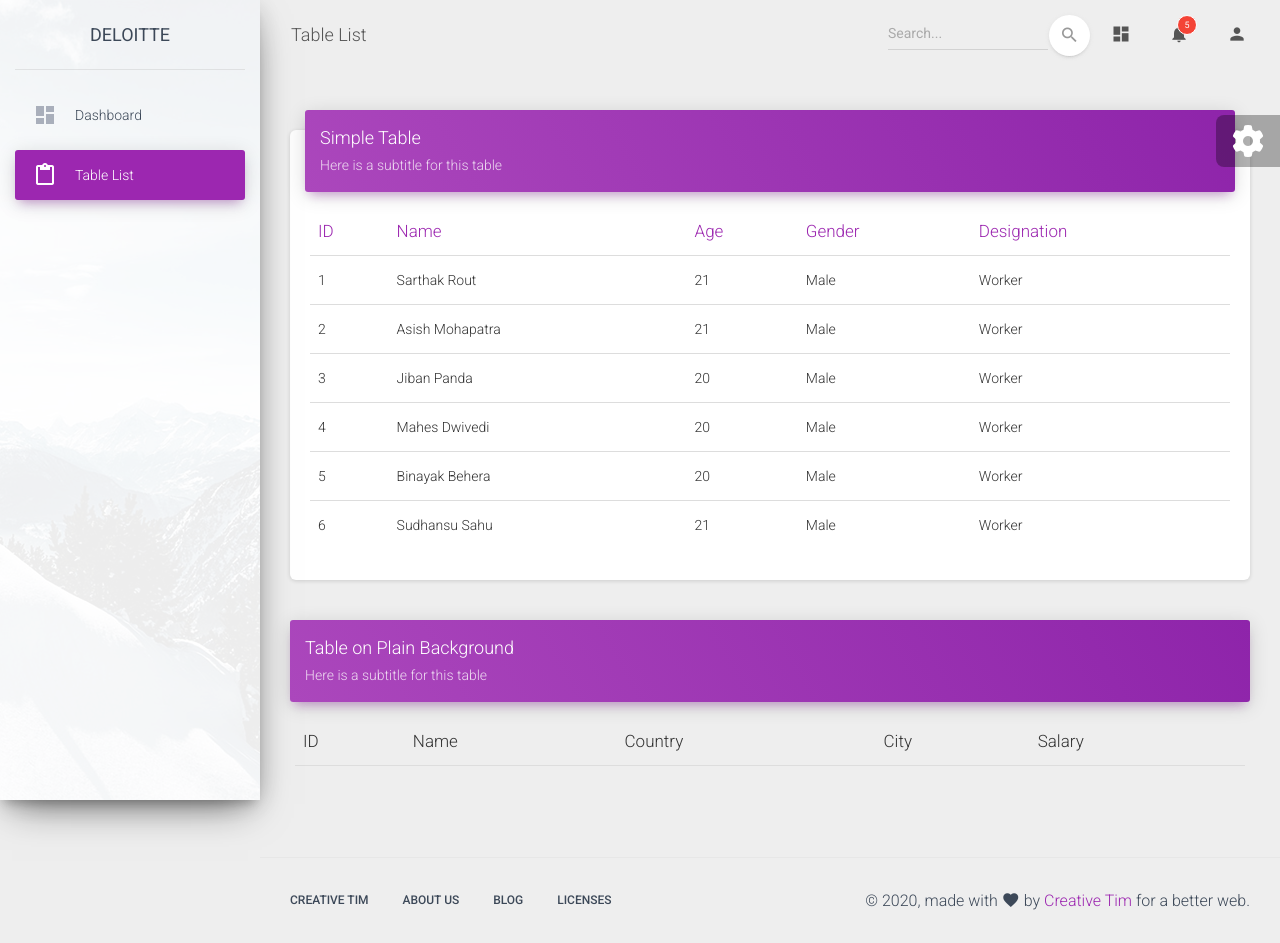
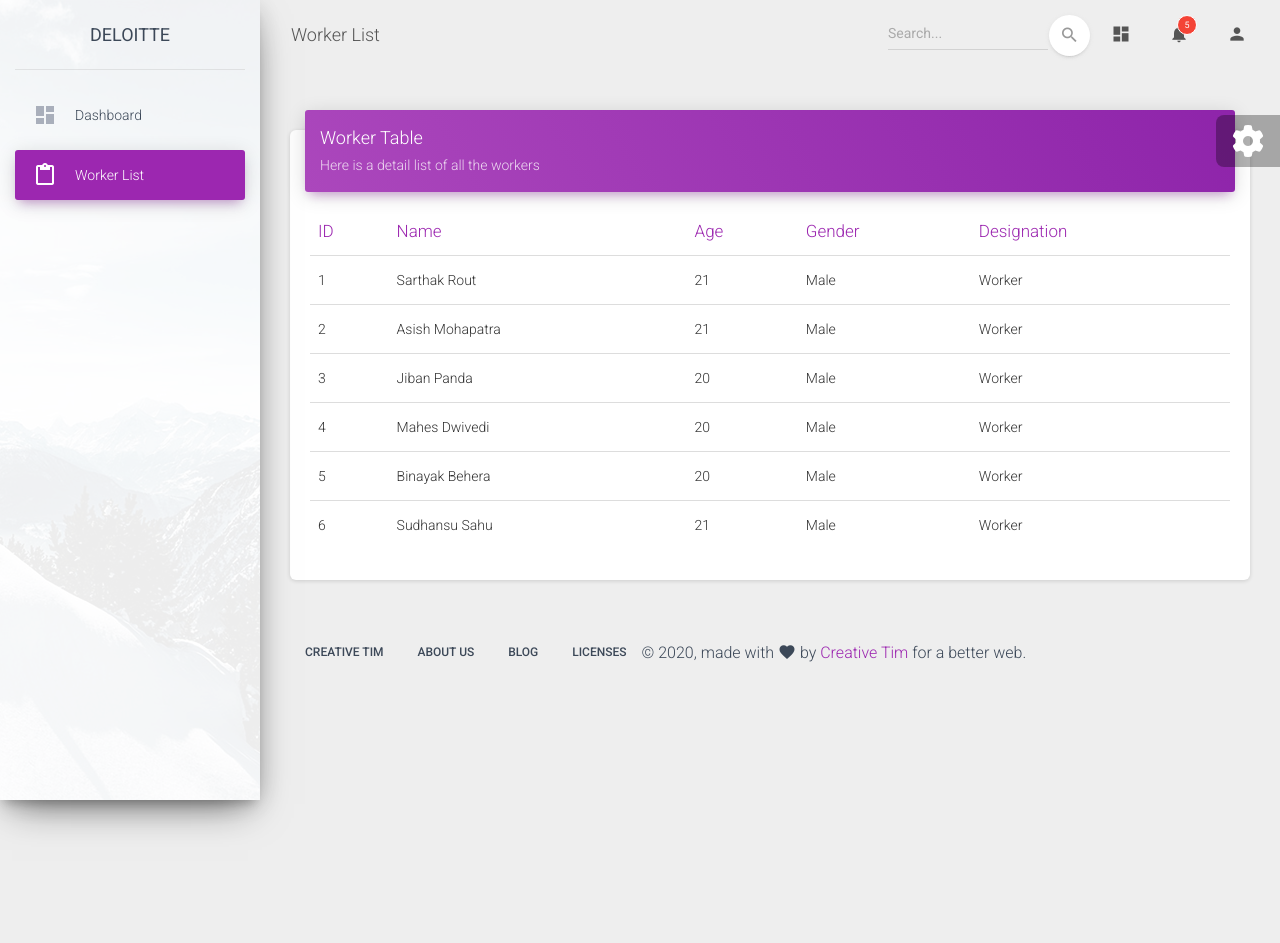
Before and after one commit to Sarthak-Rout/deloitte, a website: page examples/tables.html in a window 1280 px wide. After the commit the page ends 800 px from the top, so only its background shows below. Drawn offline with nearby package versions, Linux system fonts and the light colour scheme; some packages are replaced by stand-ins of ours.

Commit message:
fix indentation

```diff
--- a/examples/tables.html
+++ b/examples/tables.html
@@ -1,14 +1,4 @@
-<!--
-=========================================================
-Material Dashboard - v2.1.2
-=========================================================
 
-Product Page: https://www.creative-tim.com/product/material-dashboard
-Copyright 2020 Creative Tim (https://www.creative-tim.com)
-Coded by Creative Tim
-
-=========================================================
-The above copyright notice and this permission notice shall be included in all copies or substantial portions of the Software. -->
 <!DOCTYPE html>
 <html lang="en">
 
@@ -38,7 +28,7 @@ The above copyright notice and this permission notice shall be included in all c
 
         Tip 2: you can also add an image using data-image tag
     -->
-      <div class="logo"><a href="http://www.creative-tim.com" class="simple-text logo-normal">
+      <div class="logo"><a href="./dashboard.html" class="simple-text logo-normal">
           DELOITTE
         </a></div>
       <div class="sidebar-wrapper">
@@ -52,7 +42,7 @@ The above copyright notice and this permission notice shall be included in all c
           <li class="nav-item active ">
             <a class="nav-link" href="./tables.html">
               <i class="material-icons">content_paste</i>
-              <p>Table List</p>
+              <p>Worker List</p>
             </a>
           </li>
         </ul>
@@ -63,7 +53,7 @@ The above copyright notice and this permission notice shall be included in all c
       <nav class="navbar navbar-expand-lg navbar-transparent navbar-absolute fixed-top ">
         <div class="container-fluid">
           <div class="navbar-wrapper">
-            <a class="navbar-brand" href="javascript:;">Table List</a>
+            <a class="navbar-brand" href="javascript:;">Worker List</a>
           </div>
           <button class="navbar-toggler" type="button" data-toggle="collapse" aria-controls="navigation-index" aria-expanded="false" aria-label="Toggle navigation">
             <span class="sr-only">Toggle navigation</span>
@@ -130,28 +120,18 @@ The above copyright notice and this permission notice shall be included in all c
             <div class="col-md-12">
               <div class="card">
                 <div class="card-header card-header-primary">
-                  <h4 class="card-title ">Simple Table</h4>
-                  <p class="card-category"> Here is a subtitle for this table</p>
+                  <h4 class="card-title ">Worker Table</h4>
+                  <p class="card-category"> Here is a detail list of all the workers</p>
                 </div>
                 <div class="card-body">
                   <div class="table-responsive">
                     <table class="table">
                       <thead class=" text-primary">
-                        <th>
-                          ID
-                        </th>
-                        <th>
-                          Name
-                        </th>
-                        <th>
-                          Age
-                        </th>
-                        <th>
-                          Gender
-                        </th>
-                        <th>
-                          Designation
-                        </th>
+                        <th>ID</th>
+                        <th>Name</th>
+                        <th>Age</th>
+                        <th>Gender</th>
+                        <th>Designation</th>
                       </thead>
                       <tbody id="employeedetails">
                       </tbody>
@@ -160,7 +140,7 @@ The above copyright notice and this permission notice shall be included in all c
                 </div>
               </div>
             </div>
-            <div class="col-md-12">
+            <!-- <div class="col-md-12">
               <div class="card card-plain">
                 <div class="card-header card-header-primary">
                   <h4 class="card-title mt-0"> Table on Plain Background</h4>
@@ -185,7 +165,7 @@ The above copyright notice and this permission notice shall be included in all c
             </div>
           </div>
         </div>
-      </div>
+      </div> -->
       <footer class="footer">
         <div class="container-fluid">
           <nav class="float-left">
```
Also changed, not shown: examples/dashboard.html (+1 -11 lines).
